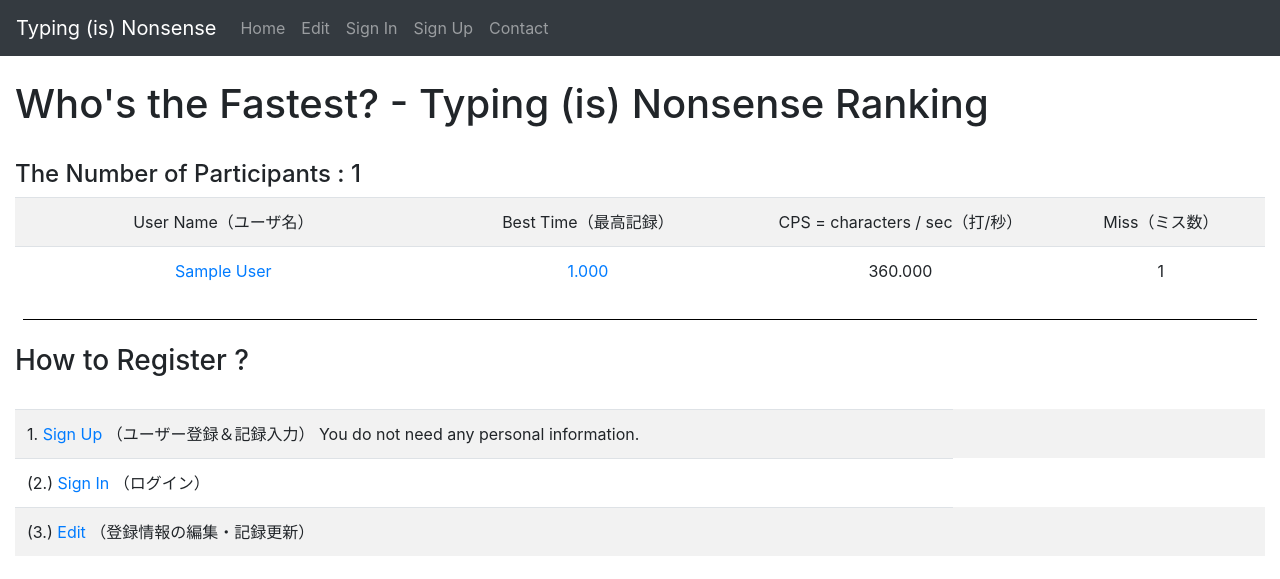
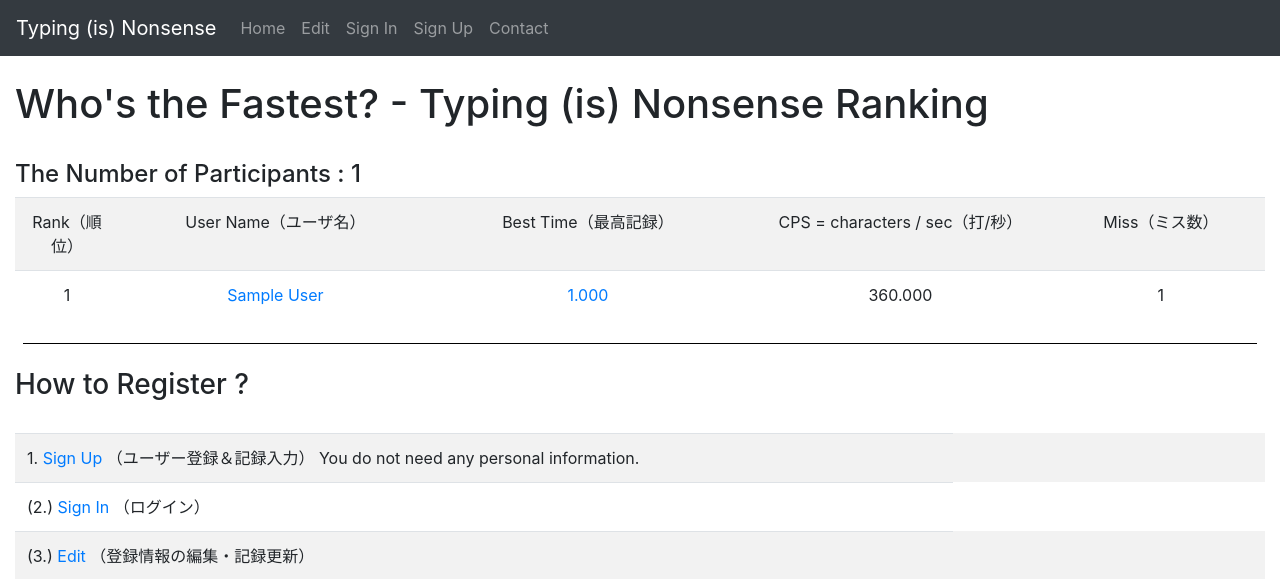
Before and after one commit to TeruMiyake/tin-app, a Django app: page /tin/ in a window 1280 px wide. Shown: the top 579 px of the page. Run offline with Django 3.2, Linux system fonts and the light colour scheme; tables that the repository leaves empty hold one stand-in row (values such as "Sample post"); some libraries are stand-ins or nearby versions.

Commit message:
ranking added

```diff
--- a/main/views.py
+++ b/main/views.py
@@ -19,7 +19,7 @@ from .forms import *
 # Create your views here.
 
 def index(request):
-  users = User.objects.all()
+  users = User.objects.all().order_by('tmptime')
   # そのうち、記録なしのユーザはフィルタしてもいいかも
   # users = users.filter(
   #   Q(text__icontains=searchword) # icontains : 部分一致
--- a/templates/main/index.html
+++ b/templates/main/index.html
@@ -15,15 +15,16 @@
   {% if users %}
   <table class="table table-hover table-striped">
     <tr class="d-flex table-default">
-      <td class="col-4 text-center">User Name（ユーザ名）</td>
+      <td class="col-1 text-center">Rank（順位）</td>
+      <td class="col-3 text-center">User Name（ユーザ名）</td>
       <td class="col-3 text-center">Best Time（最高記録）</td>
       <td class="col-3 text-center">CPS = characters / sec（打/秒）</td>
       <td class="col-2 text-center">Miss（ミス数）</td>
     </tr>
     {% for user in users %}
       <tr class="d-flex table-default">
-        {% comment %} <td class="col-6"><a href="{% url 'cdetail' category_id=category.id %}">{{ category }}</a></td> {% endcomment %}
-        <td class="col-4 text-center"><a href="{{ user.tmpuserurl }}">{{ user.displayname }}</a></td>
+        <td class="col-1 text-center">{{ forloop.counter }}</td>
+        <td class="col-3 text-center"><a href="{{ user.tmpuserurl }}">{{ user.displayname }}</a></td>
         <td class="col-3 text-center"><a href="{{ user.tmpevidenceurl }}">{{ user.tmptime }}</a></td>
         <td class="col-3 text-center">{{ user.tmptime | TimeToCPS }}</td>
         <td class="col-2 text-center">{{ user.tmpmiss }}</td>
--- a/tin/settings.py
+++ b/tin/settings.py
@@ -142,5 +142,5 @@ try:
 except ImportError:
     pass
 
-# import pub_settings.py
+## import pub_settings.py <- なぜかこの行を入れると動かない
 # from .pub_settings import *
```
